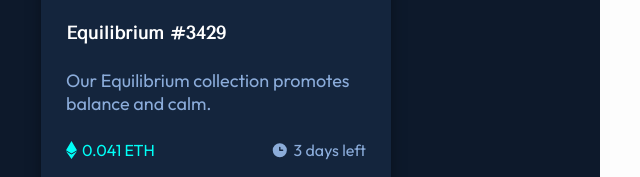
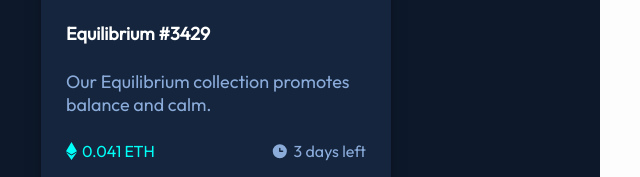
Before and after one commit to PierreDugast/Nft-card-preview, a website built with Parcel: page index.html in a window 1280 px wide. Shown: the part 480-657 px from the top of the page, 168-808 px from the left. Built offline with nearby package versions, Linux system fonts and the light colour scheme; a web font is replaced by a local one.

Commit message:
Update styles.scss

```diff
--- a/src/styles.scss
+++ b/src/styles.scss
@@ -104,6 +104,7 @@ body {
       color: $white;
       font-weight: 800;
       margin-bottom: 25px;
+      font-family: "Outfit";
 
       &:hover {
         color: $cyan;
```
